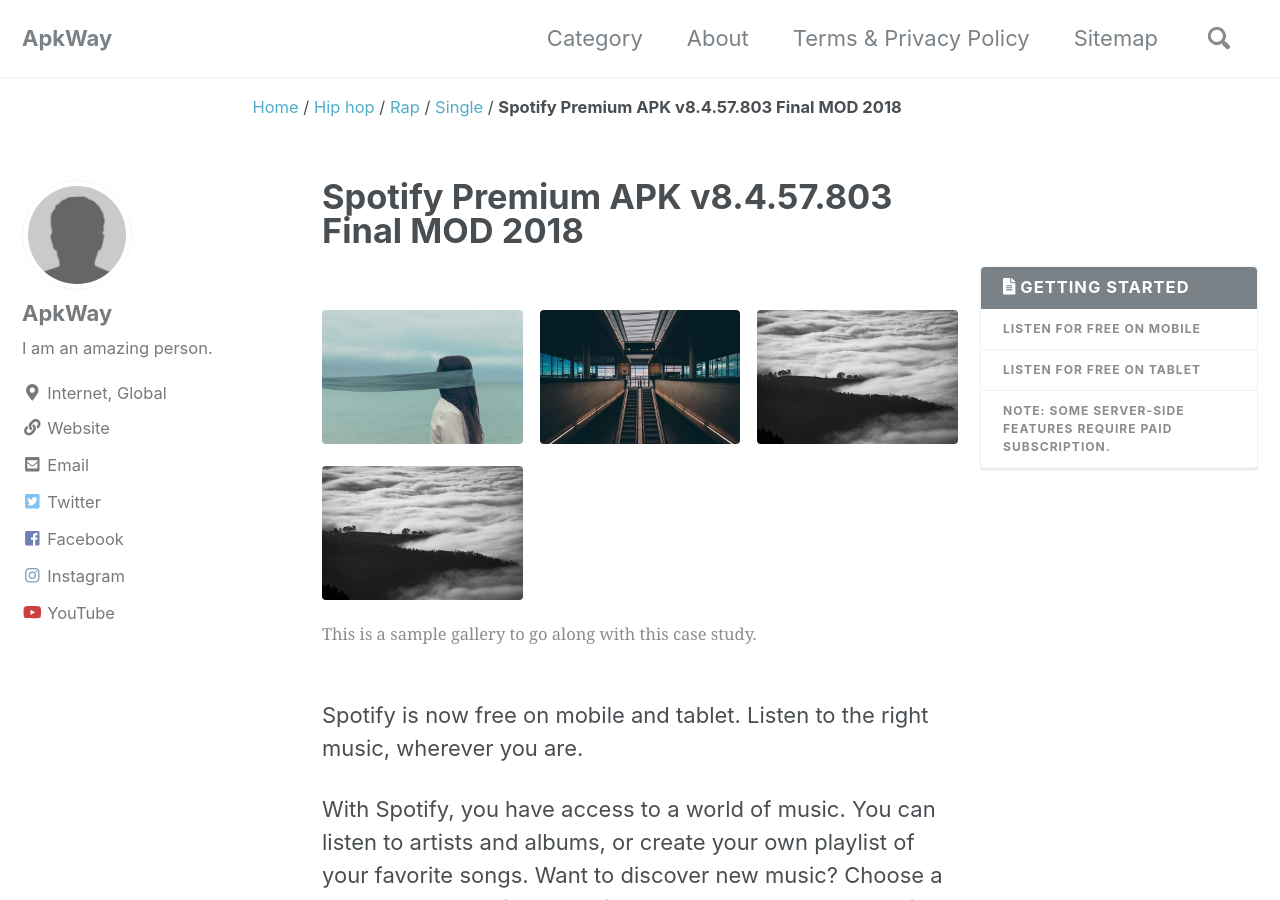
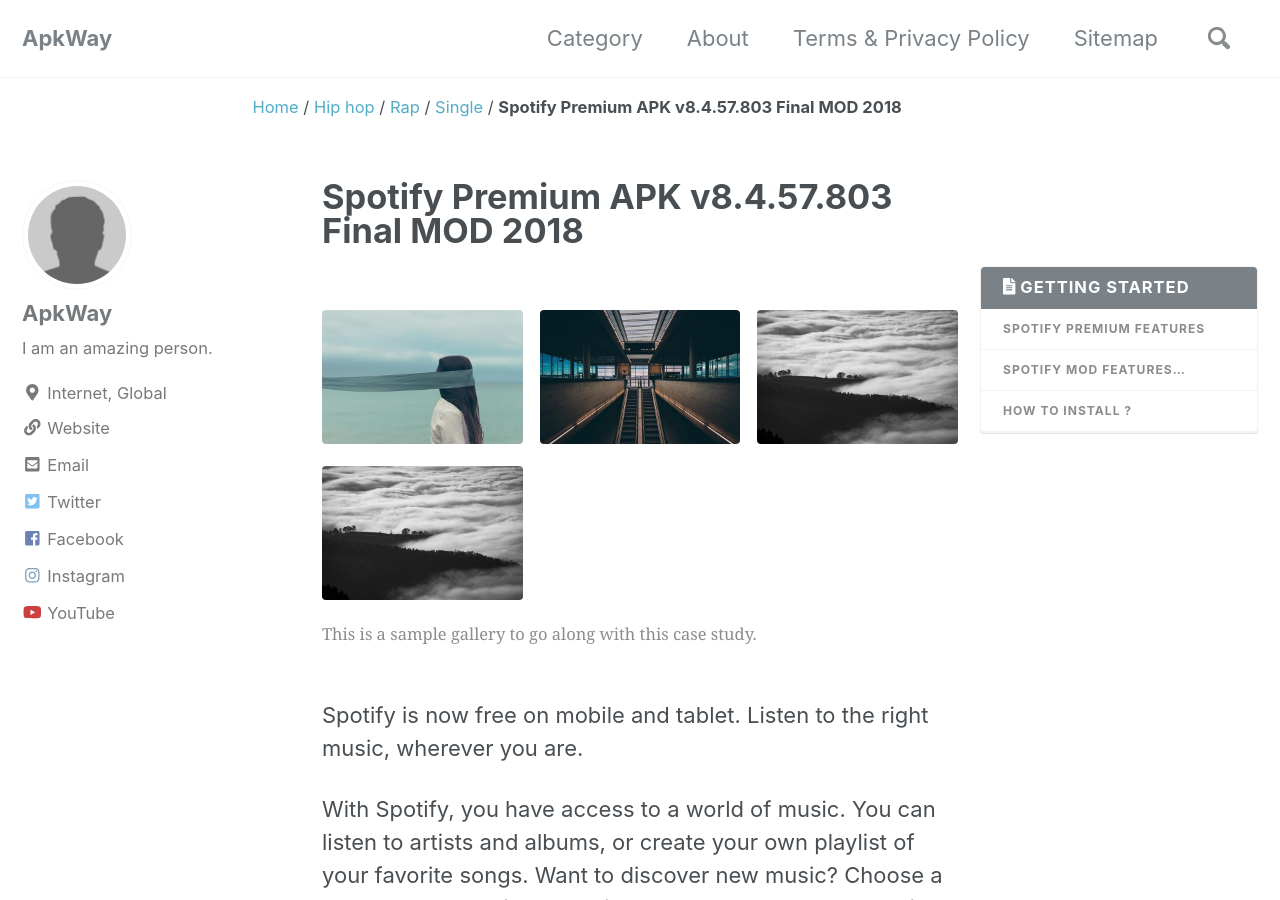
Before and after one commit to apkway/apkway.github.io, a Jekyll site: the page built from _posts/2018-06-20-spotify-music-premium.md, in a window 1280 px wide and 900 px high. Built offline with Jekyll 4.4.1, drawn with Linux system fonts in a browser that asks for light colours; nearby versions of some CDN libraries.

Commit message:
Update 2018-06-20-spotify-music-premium.md

```diff
--- a/_posts/2018-06-20-spotify-music-premium.md
+++ b/_posts/2018-06-20-spotify-music-premium.md
@@ -34,13 +34,13 @@ Spotify is now free on mobile and tablet. Listen to the right music, wherever yo
 
 With Spotify, you have access to a world of music. You can listen to artists and albums, or create your own playlist of your favorite songs. Want to discover new music? Choose a ready-made playlist that suits your mood or get personalized recommendations.
 
-### Listen for free on mobile
+#### Listen for free on mobile
 * Play any artist, album, or playlist on shuffle mode
 
-### Listen for free on tablet
+#### Listen for free on tablet
 * Play any song, any time
 
-## Spotify Premium features
+### Spotify Premium features
 
 * Play any song, any time on any device--mobile, tablet, or your computer
 * Download music for offline listening.
@@ -48,7 +48,7 @@ With Spotify, you have access to a world of music. You can listen to artists and
 * No ads – just uninterrupted music.
 * No commitment - cancel any time you like.
 
-## Spotify Mod features…
+### Spotify Mod features…
 
 * Unlocked Spotify Connect:
 * Seek FWD button added to information bar/tablet mod
@@ -60,9 +60,9 @@ With Spotify, you have access to a world of music. You can listen to artists and
 * Extreme audio unlocked
 * Repeats enabled
 
-### Note: Some server-side features require paid subscription.
+#### Note: Some server-side features require paid subscription.
 
-## How To Install ?
+### How To Install ?
 
 * Uninstall any Previous Version of Spotify Music (Skip If Not Installed)
 * Download and Install MOD APK From The Links Given Below.
```
